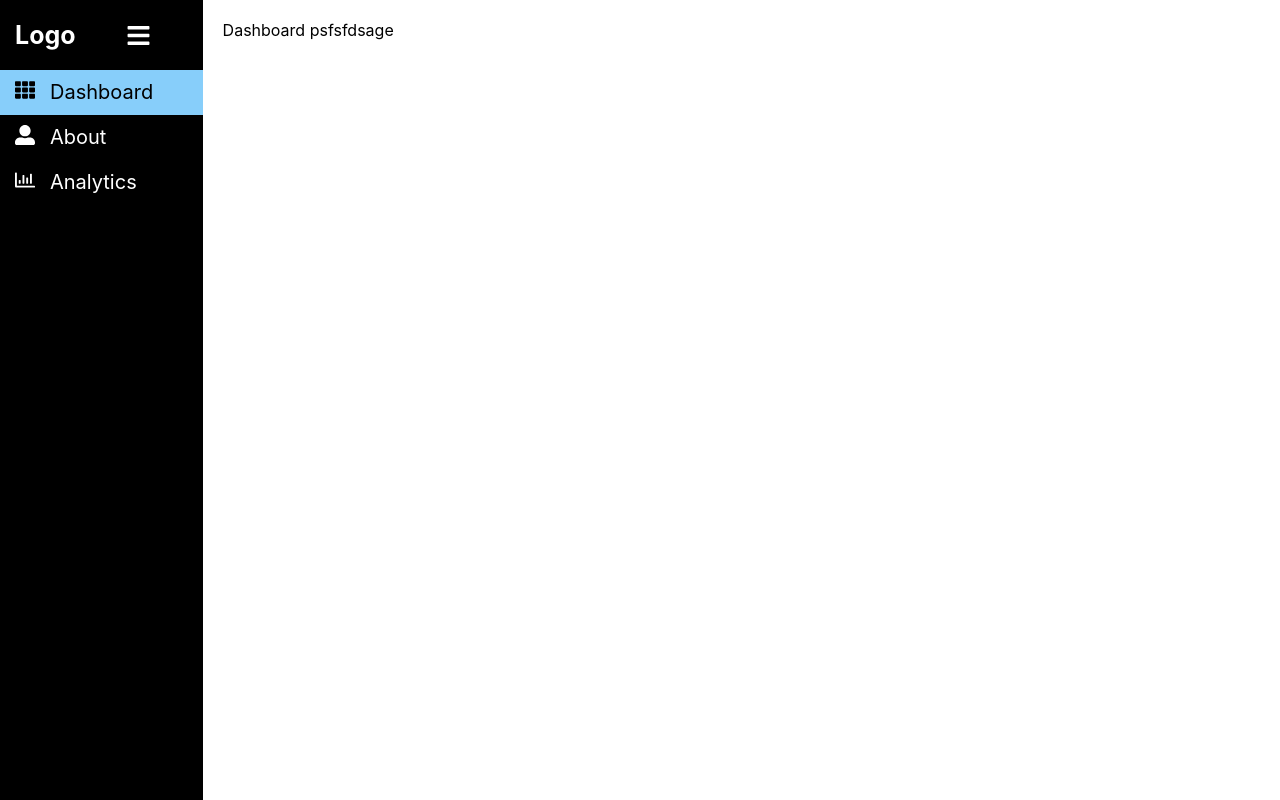
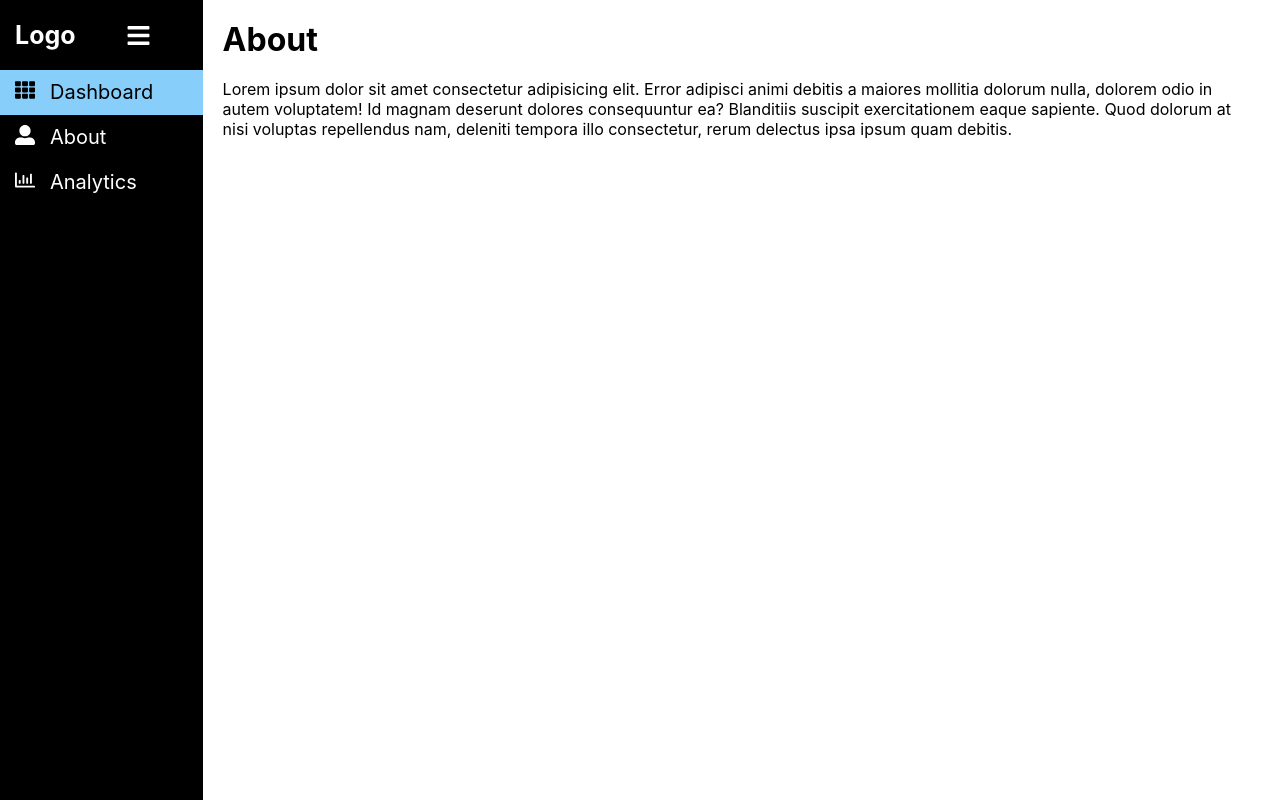
Before and after one commit to shivani1031/reactlive, a React (Create React App) app: page / in a window 1280 px wide. Built offline with nearby package versions, Linux system fonts and the light colour scheme.

Commit message:
Update Dashboard.jsx

```diff
--- a/src/pages/Dashboard.jsx
+++ b/src/pages/Dashboard.jsx
@@ -1,9 +1,21 @@
 import React from 'react'
 
-const Dashboard = () => {
+const About = () => {
   return (
-    <div>Dashboard psfsfdsage</div>
+    <div>
+
+      <h1>About</h1>
+      <br />
+      <p>
+  Lorem ipsum dolor sit amet consectetur adipisicing elit.
+  Error adipisci animi debitis a maiores mollitia dolorum nulla,
+  dolorem odio in autem voluptatem! Id magnam deserunt dolores
+  consequuntur ea? Blanditiis suscipit exercitationem eaque sapiente.
+  Quod dolorum at nisi voluptas repellendus nam, deleniti tempora illo
+  consectetur, rerum delectus ipsa ipsum quam debitis.
+</p>
+    </div>
   )
 }
 
-export default Dashboard
+export default About
```
